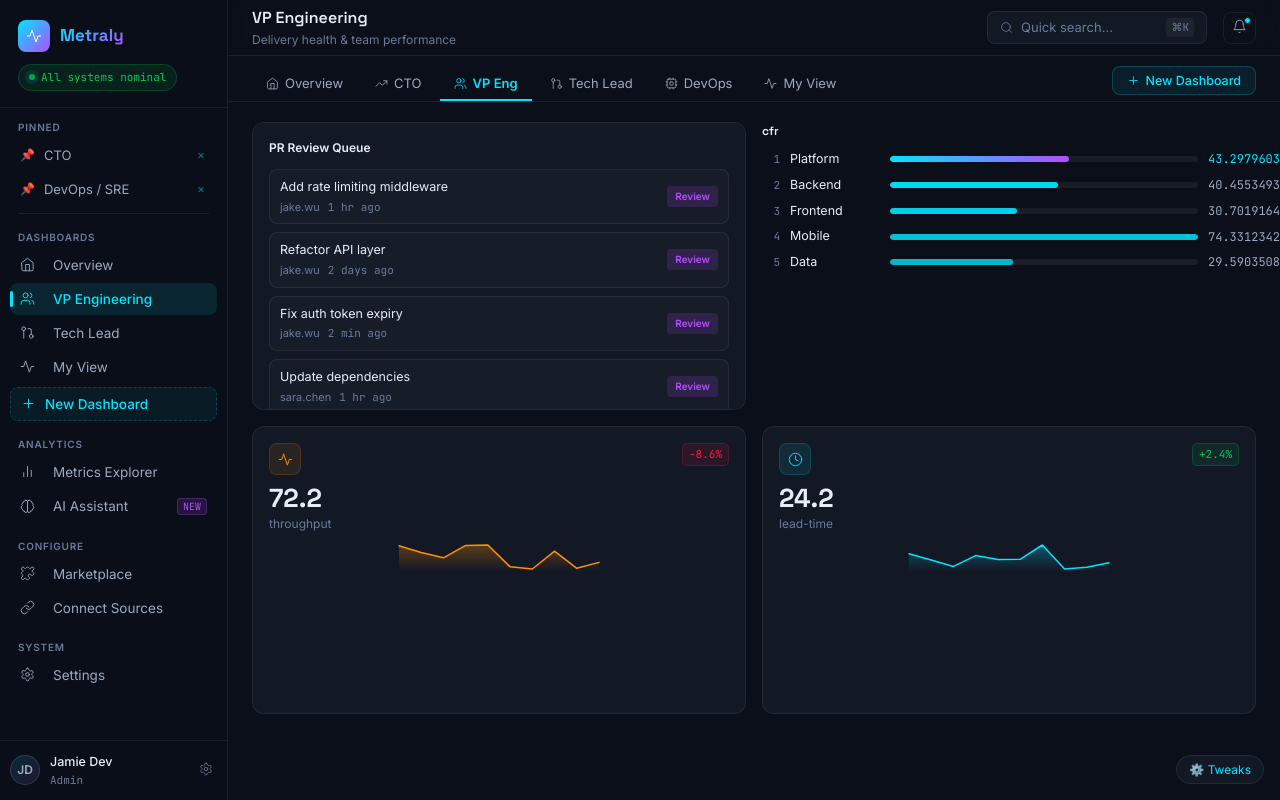
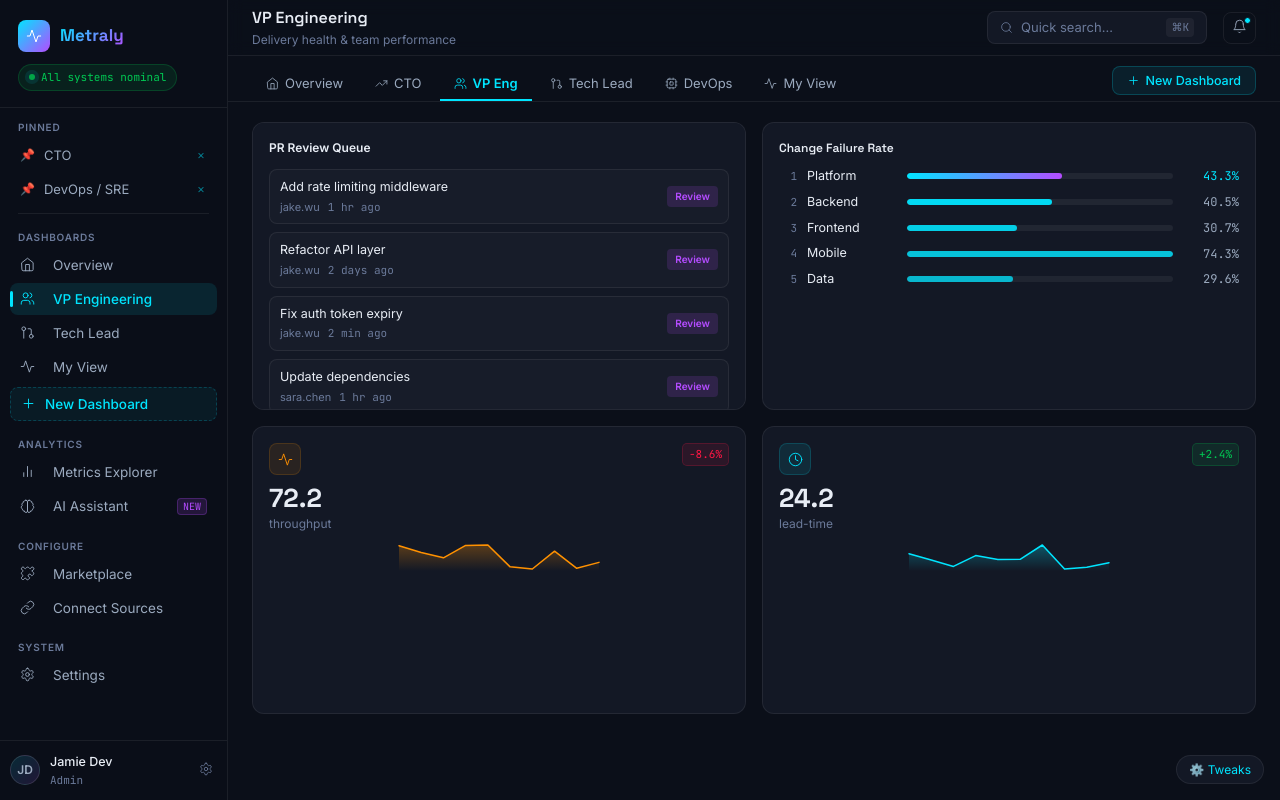
Before and after one commit to azyoskol/tl-tools, a React (Vite) app in the folder ui_new/: page / in a window 1280 px wide. Both pictures are taken after a click on the button "VP Engineering". Built offline with nearby package versions, Linux system fonts and the light colour scheme.

Commit message:
fix: format leaderboard values and improve styling

```diff
--- a/ui_new/src/components/dashboard/widgetRegistry.tsx
+++ b/ui_new/src/components/dashboard/widgetRegistry.tsx
@@ -83,14 +83,49 @@ const LeaderboardWidget = ({ config, data }: { config: WidgetConfig; data?: any
   const cfg = config as LeaderboardConfig;
   if (!data || !Array.isArray(data)) return <div style={widgetStyle}><div style={{padding: 20}}>Loading...</div></div>;
 
+  const labelMap: Record<string, string> = {
+    'deploy-freq': 'Deploy Frequency',
+    'lead-time': 'Lead Time',
+    'cfr': 'Change Failure Rate',
+    'mttr': 'MTTR',
+    'ci-pass': 'CI Pass Rate',
+    'ci-duration': 'CI Duration',
+    'pr-cycle': 'PR Cycle Time',
+    'pr-review': 'PR Review Time',
+    'pr-merge': 'PR Merge Time',
+    'velocity': 'Velocity',
+    'throughput': 'Throughput',
+    'health-score': 'Health Score',
+    'sprint-burndown': 'Sprint Burndown',
+  };
+
+  const unitMap: Record<string, string> = {
+    'deploy-freq': '/week',
+    'lead-time': 'h',
+    'cfr': '%',
+    'mttr': 'min',
+    'ci-pass': '%',
+    'ci-duration': 'min',
+    'pr-cycle': 'h',
+    'pr-review': 'h',
+    'pr-merge': 'min',
+    'velocity': 'pts',
+    'throughput': ' items',
+    'health-score': '%',
+    'sprint-burndown': ' pts',
+  };
+
   const items = data.map((item: any, i: number) => ({
     name: item.team || item.name || `Item ${i}`,
     value: Number(item.valueRaw || item.value || 0),
   }));
 
+  const title = labelMap[cfg.metricId] || cfg.metricId;
+  const unit = unitMap[cfg.metricId] || '';
+
   return (
-    <div style={widgetStyle}>
-      <Leaderboard items={items} color="#00E5FF" title={cfg.metricId} />
+    <div style={{...widgetStyle, padding: 16, background: 'var(--glass)', border: '1px solid var(--border)', borderRadius: 12}}>
+      <Leaderboard items={items} color="#00E5FF" unit={unit} title={title} />
     </div>
   );
 };
--- a/ui_new/src/components/ui/Leaderboard.tsx
+++ b/ui_new/src/components/ui/Leaderboard.tsx
@@ -25,7 +25,9 @@ export const Leaderboard = ({ items, color = '#00E5FF', unit = '', title }: Lead
             <div style={{ flex: 1, height: 6, background: 'rgba(255,255,255,0.06)', borderRadius: 3, overflow: 'hidden' }}>
               <div style={{ height: '100%', borderRadius: 3, width: `${(item.value / max) * 100}%`, background: i === 0 ? `linear-gradient(90deg, ${color}, #B44CFF)` : color, opacity: 0.7 + (1 - i / items.length) * 0.3, transition: 'width 0.6s ease' }} />
             </div>
-            <div style={{ fontSize: 12, fontFamily: 'var(--font-mono)', color: i === 0 ? color : 'var(--muted2)', width: 48, textAlign: 'right', flexShrink: 0 }}>{item.value}{unit}</div>
+            <div style={{ fontSize: 12, fontFamily: 'var(--font-mono)', color: i === 0 ? color : 'var(--muted2)', width: 56, textAlign: 'right', flexShrink: 0 }}>
+              {Number(item.value).toFixed(1)}{unit}
+            </div>
           </div>
         ))}
       </div>
```
